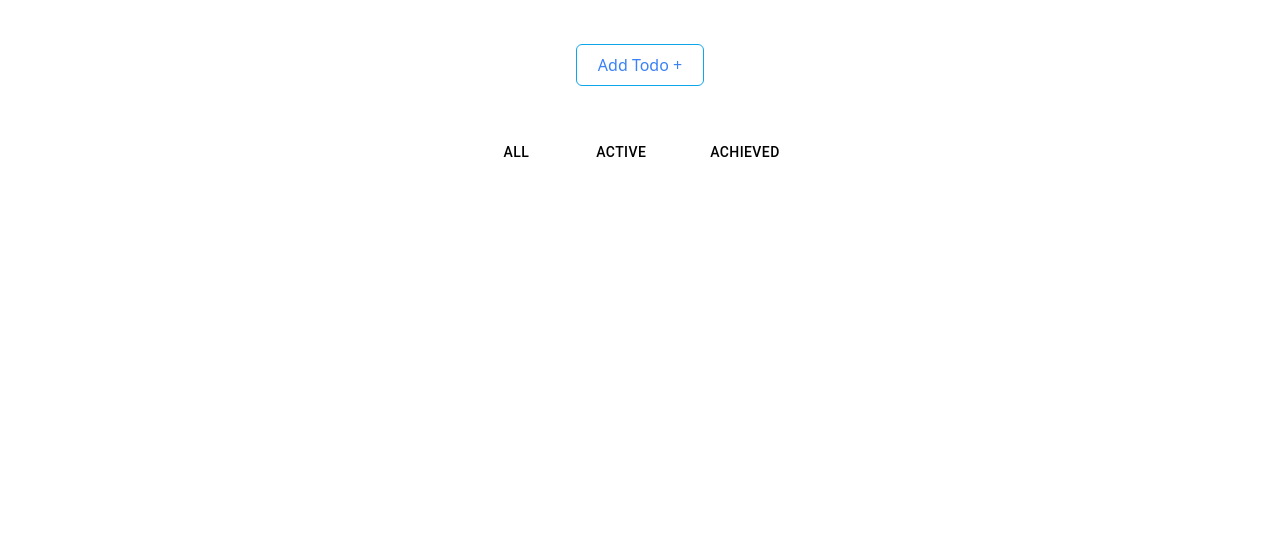
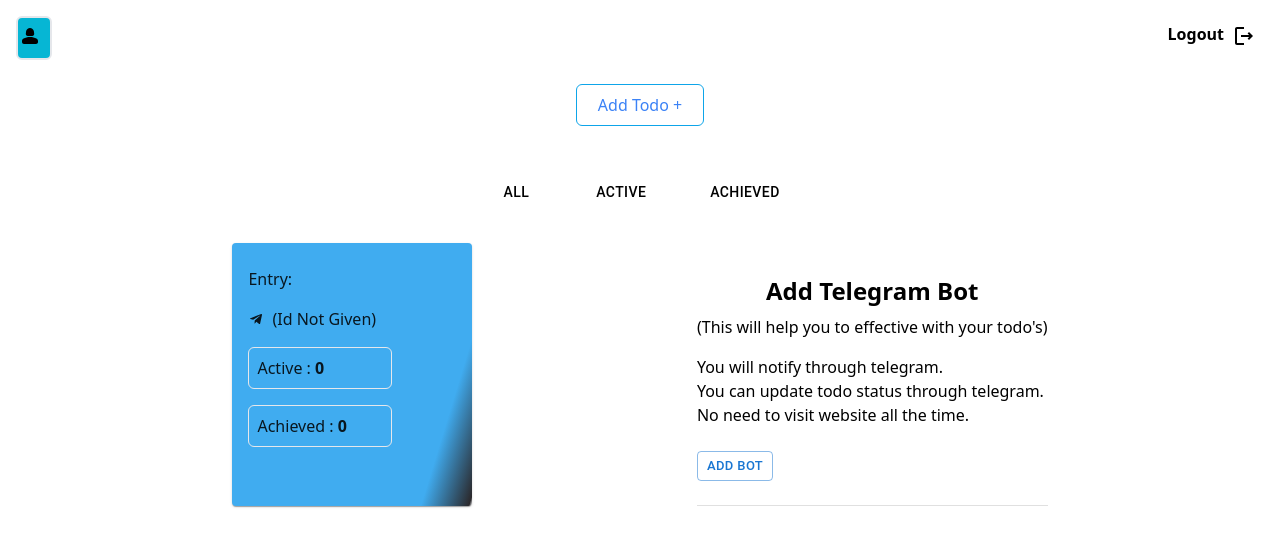
Before and after one commit to Tharunkumar1411/TodoApp, a Next.js app: page /TodoPage in a window 1280 px wide. Shown: the top 546 px of the page. Built offline with nearby package versions, Linux system fonts and the light colour scheme; no server answers; the database is empty.

Commit message:
ui update

```diff
--- a/src/Models/User.js
+++ b/src/Models/User.js
@@ -13,6 +13,10 @@
     teleId: {
         type: String,
     },
+    entry:{
+        type: Date,
+        default:Date.now(),
+    }
 });
 
 mongoose.models = {};
--- a/src/pages/ExpiredTodo.js
+++ b/src/pages/ExpiredTodo.js
@@ -15,7 +15,7 @@
     const username = useSelector(getUserDetails);
 
     const apicall = async() => {
-        axios.put("https://todo-app-tharunkumar.vercel.app/api/getExpire",{name: username.name}).then((data)=>{
+        axios.put("http://localhost:3000/api/getExpire",{name: username.name}).then((data)=>{
             var arr = [];
             var ele = data.data.todo;
             ele.map((e,i)=>{
--- a/src/pages/Profile.js
+++ b/src/pages/Profile.js
@@ -1,16 +1,63 @@
+import { getActiveCount} from "@/store/active";
+import { getExpireCount } from "@/store/expire";
+import { getUserDetails } from "@/store/user";
+import { Telegram } from "@mui/icons-material";
 import { useEffect } from "react";
+import { toast } from "react-hot-toast";
+import { useSelector } from "react-redux";
+import styles from "../styles/Home.module.css";
 
-const { Divider } = require("@mui/material")
+const { Divider, Card, CardContent, Button } = require("@mui/material")
 
 const ProfilePage = () => {
+    const username = useSelector(getUserDetails);
+    const activeCount = useSelector(getActiveCount);
+    const expireCount = useSelector(getExpireCount);
+
+    function notify(){
+        toast.success("This Feature is coming soon...")
+    }
+
+
 
     return(
-        <div className="flex flex-row justify-between w-3/4">
-            <div>
-                grid1
+        <div className="flex flex-col pt-4 md:flex-row justify-evenly gap-2 gap-2 w-full">
+            <div className="flex justify-center">
+                <Card className={styles.backclr}>
+
+                    <CardContent>
+                        <h1  className="text-2xl font-bold pb-2">{username.name}</h1>
+                        <label>Entry:{username.entry}</label><br />
+
+                        <div className="flex flex-row pt-4">
+                            <Telegram className="pr-2"/>
+                            <label>{username.teleId || `(Id Not Given)`}</label>
+                        </div>
+                        {/* <Button>Activate</Button> */}
+
+                        <div className="flex flex-col gap-4 mt-4">
+                            <div className="border border-grey-500 p-2 rounded-md w-36">Active  : <strong>{activeCount}</strong></div>
+                            <div className="border border-grey-500 p-2 rounded-md w-36">Achieved  : <strong>{expireCount}</strong></div>
+                        </div>
+
+                    </CardContent>
+                </Card>
             </div>
-            <div>grid2</div>
-            <div>grid3</div>
+
+            <div className="md:mt-8 mt-2">
+                <div>
+                    <h1 className="text-2xl font-bold pb-2 text-center">Add Telegram Bot</h1>
+                    <p>(This will help you to effective with your todo's)</p>
+                    <ul className="mt-4">
+                        <li>You will notify through telegram.</li>
+                        <li>You can update todo status through telegram.</li>
+                        <li>No need to visit website all the time.</li>
+                    </ul><br />
+                    <Button className="" variant="outlined" size="small" onClick={() => notify()}>Add Bot</Button><br />
+                </div>
+                <br /><Divider />
+
+            </div>
         </div>
     )
 }
--- a/src/pages/TodoPage.js
+++ b/src/pages/TodoPage.js
@@ -1,12 +1,10 @@
 import { useEffect, useState } from "react";
 import { useDispatch, useSelector } from "react-redux";
-import { getUser, getUserDetails } from "../store/user";
+import { getUserDetails } from "../store/user";
 import toast, { Toaster } from 'react-hot-toast';
 
-import { getActive, setActive } from "../store/active";
 import Button from "@mui/material/Button";
 import  Dialog from "@mui/material/Dialog";
-import DialogTitle from "@mui/material/DialogActions";
 import ReactLoading from 'react-loading';
 
 import styles from "../styles/Home.module.css";
@@ -15,7 +13,11 @@
 import ExpiredTodo from "./ExpiredTodo";
 import ProfilePage from "./Profile";
 import axios from "axios";
-import { DialogContent } from "@mui/material";
+import { Badge, DialogContent } from "@mui/material";
+import { getActiveCount, setActiveCount, setCount } from "@/store/active";
+import { getExpireCount, setExpireCount } from "@/store/expire";
+import { LogoutOutlined, Person2Rounded } from "@mui/icons-material";
+import { useRouter } from "next/router";
 
 const TodoPage = () => {
     const [tab, setTab] = useState()
@@ -24,12 +26,13 @@
     const [type, setType] = useState("text");
     const [active, setActiv] = useState({all:false, act:false, achieved:false});
     const username = useSelector(getUserDetails);
-
-
+    const router = useRouter();
 
     const [todo, setTodo] = useState({name:username.name, todo:'',end:'',way:'getTodo'});
     const [form, setForm] = useState("");
     const [open, setOpen] = useState(false);
+    const activeCount = useSelector(getActiveCount);
+    const expireCount = useSelector(getExpireCount);
 
     const handleClick = (val) => {
         if(val == 'All'){
@@ -44,11 +47,17 @@
         }
     }
 
+    const handleLogout = () => {
+        setLoading(true);
+        setTimeout(() =>{
+            router.replace("/");
+        },2000)
+    }
 
     const handleSubmit = (e) => {
         e.preventDefault();
 
-        axios.post("https://todo-app-tharunkumar.vercel.app/api/todo",todo).then((data) => {
+        axios.post("http://localhost:3000/api/todo",todo).then((data) => {
             if(data.data.info){
                 toast.success(`${data.data.message}`);
             }else{
@@ -56,8 +65,22 @@
             }
             setOpen(false);
         });
+
     }
+    useEffect(()=>{
+        (async() => {
+            const getActiveCountApi = await axios.put("http://localhost:3000/api/todo",{name:username.name}).then((data)=>{
+                const activeCount = data.data.todo.length;
+                dispatch(setActiveCount(activeCount));
+            })
 
+            const getAchievedCountApi = await axios.put("http://localhost:3000/api/getExpire",{name:username.name}).then((data)=>{
+                const expireCount = data.data.todo.length;
+                dispatch(setExpireCount(expireCount));
+            })
+
+        })();
+    })
     return(
     <div>
         {(loading == true) ?
@@ -67,15 +90,16 @@
         </div>
         :
         <div>
-            <div className="flex flex-row gap-2 m-2 p-2">
-                <h1 className="text-2xl font-bold pb-2 border-b-4 border-sky-200">{username.name}</h1>
-                {/* <div className="flex justify-evenly">
-                    <button className="border-b-4 border-sky-200 rounded-md">Profile</button>
-                    <button className="border-b-4 border-red-200 pl-2 pr-2 rounded-md">Logout</button>
-                </div> */}
+            <div className="flex flex-row justify-between gap-2 m-2 p-2">
 
+                <h1 onClick={() => setTab(null)} className="text-2xl cursor-pointer font-bold pb-2 bg-cyan-500 hover:border-violet-900 border-2 rounded-md pr-2">
+                    <Person2Rounded /> {username.name}
+                </h1>
+
+                <label onClick={handleLogout} className="cursor-pointer"><strong>Logout</strong>
+                <LogoutOutlined className="m-2"/></label>
             </div>
-            <div className="flex flex-col gap-4">
+            <div className="flex flex-col gap-4 pt-2">
                 <button className="mx-auto p-2 rounded-md w-32 text-blue-500 border border-sky-500"
                     onClick={()=>setOpen(true)}
                 >
@@ -88,23 +112,24 @@
                     >
                         All
                     </Button>
-                    <Button
+                    <Badge badgeContent={activeCount} color="primary" variant="string"><Button
                         variant = {(active.act)? 'outlined':'none'}
                         onClick = {()=> handleClick('Active')}
                     >
                         Active
-                    </Button>
-                    <Button
+                    </Button></Badge>
+
+                    <Badge badgeContent={expireCount} color="primary" variant="string"><Button
                         variant = {(active.achieved)? 'outlined':'none'}
                         onClick = {()=> handleClick('Achieved')}
                     >
                         Achieved
-                    </Button>
+                    </Button></Badge>
                 </div>
             </div>
 
             <div className="m-4">
-                {(!true)? <ProfilePage /> : tab}
+                {(tab == null)? <ProfilePage /> : tab}
             </div>
 
             <Toaster
--- a/src/pages/api/auth.js
+++ b/src/pages/api/auth.js
@@ -9,7 +9,8 @@
                 const profile = new User({
                     name: req.body.name,
                     password: req.body.password,
-                    teleId: req.body.teleId
+                    teleId: req.body.teleId,
+                    entry: req.body.entry
                 });
                 profile.save();
                 res.status(200).send({info:true, message:'New User Added'});
--- /dev/null
+++ b/src/pages/api/profile.js
@@ -0,0 +1,17 @@
+import connectDB from "@/Middleware/DbConnect";
+import ActiveTodo from "@/Models/ActiveTodo";
+import User from "@/Models/User";
+
+const Profile = async(req,res) => {
+    if(req.method == 'POST'){
+
+    }else if(req.method == 'PUT'){
+        // const arr = []
+        // // console.log(req.body.name)
+        // const getActiveCount = ActiveTodo.find({name:req.body.name}).then((data)=>{
+        //     console.log(data);
+        // });
+    }
+}
+
+export default connectDB(Profile);
--- a/src/store/active.js
+++ b/src/store/active.js
@@ -2,6 +2,7 @@
 
 const initialState = {
     activelist: [],
+    activecount: '',
 };
 
 const activeSlice = createSlice({
@@ -13,12 +14,16 @@
         },
         removeActive(state, action){
             state.activelist = action.payload;
+        },
+        setActiveCount(state, action){
+            state.activecount = action.payload;
         }
     }
 });
 
-export const { setActive, removeActive } = activeSlice.actions;
+export const { setActive, removeActive, setActiveCount } = activeSlice.actions;
 
 export const getActive = (state) => state.active.activelist;
+export const getActiveCount = (state) => state.active.activecount;
 
 export default activeSlice.reducer;
--- a/src/store/expire.js
+++ b/src/store/expire.js
@@ -2,6 +2,7 @@
 
 const initialState = {
     expirelist: [],
+    expirecount: '',
 };
 
 const expireSlice = createSlice({
@@ -11,11 +12,15 @@
         setExpire(state, action) {
             state.expirelist = action.payload;
         },
+        setExpireCount(state, action){
+            state.expirecount = action.payload;
+        },
     }
 });
 
-export const { setExpire } = expireSlice.actions;
+export const { setExpire, setExpireCount} = expireSlice.actions;
 
 export const getExpire = (state) => state.expire.expirelist;
+export const getExpireCount = (state) => state.expire.expirecount;
 
 export default expireSlice.reducer;
--- a/src/styles/Home.module.css
+++ b/src/styles/Home.module.css
@@ -91,3 +91,9 @@
 .completedBtn{
   border: 0.2rem solid grey
 }
+
+.backclr{
+  background: rgb(64,172,240);
+  background: linear-gradient(107deg, rgba(64,172,240,1) 84%, rgba(43,41,44,1) 99%, rgba(240,242,244,1) 100%);
+  width: 15rem;
+}
```
Also changed, not shown: src/pages/ActiveTodo.js (+4 -4 lines), src/pages/index.js (+5 -7 lines), src/pages/api/todo.js (line endings or trailing spaces).
